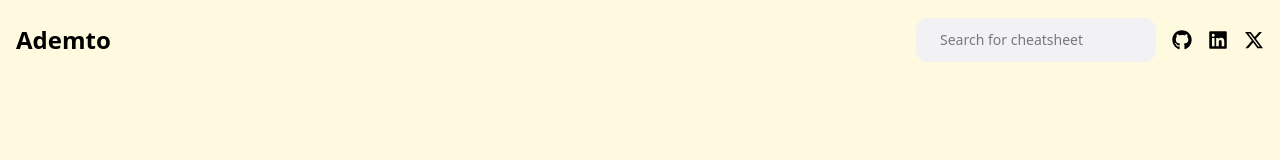
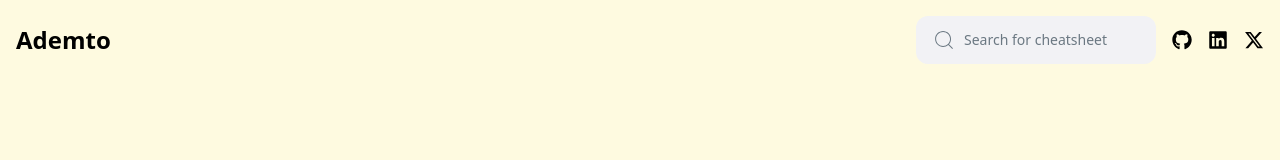
Before and after one commit to ademto/cyber-cheatsheet, a React (Vite) app: page / in a window 1280 px wide. Shown: the top 160 px of the page. Built offline with nearby package versions, Linux system fonts and the light colour scheme; what markdown-it-abbr, markdown-it-anchor, markdown-it-attrs, markdown-it-checkbox would draw is missing.

Commit message:
search updates

```diff
--- a/src/components/Search.jsx
+++ b/src/components/Search.jsx
@@ -2,9 +2,9 @@ import { CiSearch } from "react-icons/ci";
 
 const Search = () => {
   return (
-    <div className='bg-[#F2F2F5] w-60 px-4 py-3 rounded-xl flex items-center gap-2'>
-        <CiSearch className="text-[#6B7882]" />
-        <input className="text-sm" type="search" placeholder='Search for cheatsheet' name="" id="" />
+    <div className='md:bg-[#F2F2F5] w-10 md:w-60 px-4 py-3 rounded-full md:rounded-xl flex items-center gap-2'>
+        <div className="bg-[#F2F2F5] rounded-full p-1 md:p-0 mr-2 md:mr-0"><CiSearch className="text-[#6B7882] text-2xl" /></div>
+        <input className="text-sm placeholder-transparent md:placeholder-[#6B7882]" type="search" placeholder='Search for cheatsheet' name="" id="" />
     </div>
   )
 }
```
